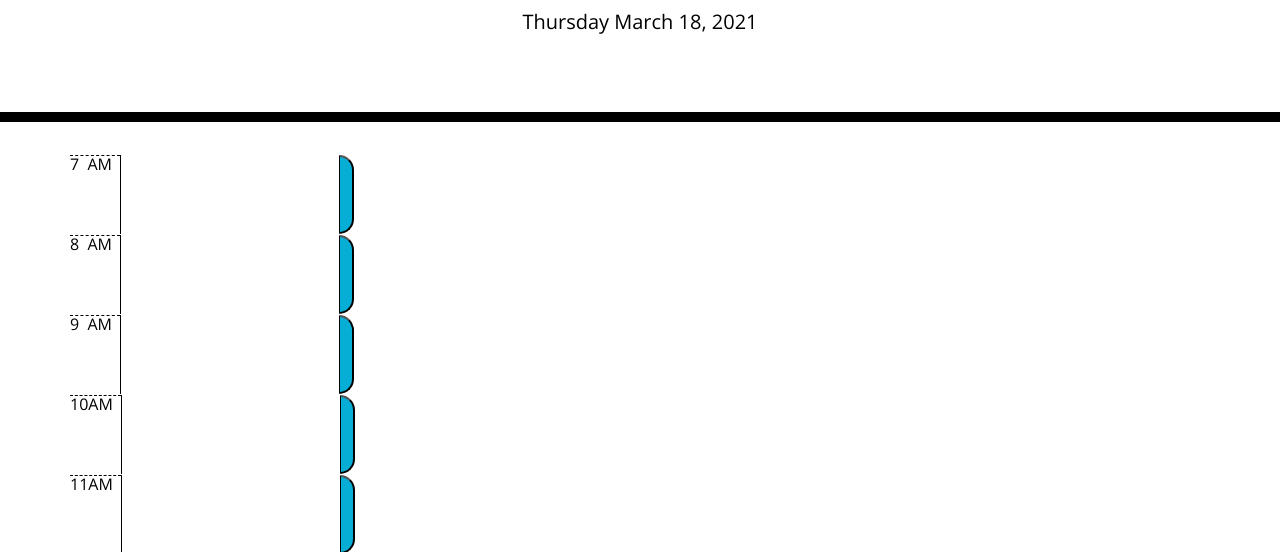
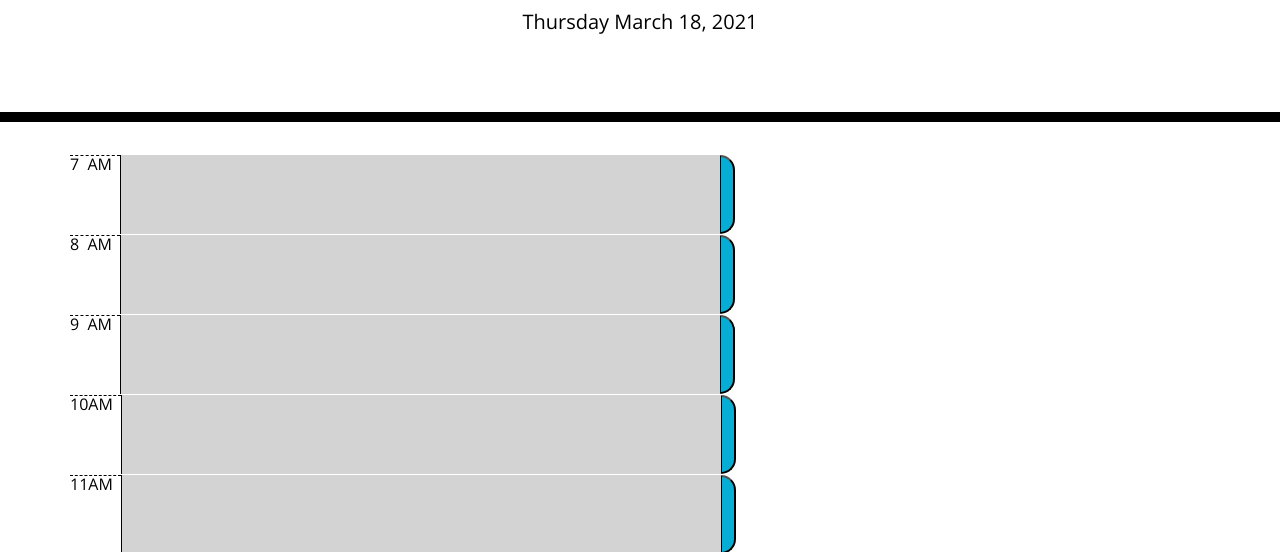
Before and after one commit to Xavy-Romeo/work-day-scheduler, a plain HTML site: page index.html in a window 1280 px wide. Shown: the part 182-734 px from the top of the page. Drawn offline with nearby package versions, Linux system fonts and the light colour scheme.

Commit message:
color coded past, current, and future times

```diff
--- a/assets/css/style.css
+++ b/assets/css/style.css
@@ -11,6 +11,7 @@ textarea{
   color: #000000;
   border-left: 1px solid black;
   padding: 10px;
+  width: 600px;
 }
 
 .jumbotron {
@@ -33,7 +34,7 @@ textarea{
 .row {
   white-space: pre-wrap;
   height: 80px;
-  border-top: 1px solid white;;
+  border-top: 1px solid white;
 }
 
 .hour {
--- a/assets/js/script.js
+++ b/assets/js/script.js
@@ -1,12 +1,25 @@
+var date = moment();
+
 var timeBlockValues = [
-    {time:'7  AM  ',input:'',id:'A'},{time:'8  AM  ',input:'',id:'B'},{time:'9  AM  ',input:'',id:'C'},{time:'10AM  ',input:'',id:'D'},
-    {time:'11AM  ',input:'',id:'E'},{time:'12PM  ',input:'',id:'F'},{time:'1  PM  ',input:'',id:'G'},{time:'2  PM  ',input:'',id:'H'},
-    {time:'3  PM  ',input:'',id:'I'},{time:'4  PM  ',input:'',id:'J'},{time:'5  PM  ',input:'',id:'K'},{time:'6  PM  ',input:'',id:'L'},{time:'7  PM  ',input:'',id:'M'}
+    {time:'7  AM  ',input:'',id:'A',moment: moment(date, 'H').set('hour', 7), hour: 7},
+    {time:'8  AM  ',input:'',id:'B',moment: moment(date, 'H').set('hour', 8), hour: 8},
+    {time:'9  AM  ',input:'',id:'C',moment: moment(date, 'H').set('hour', 9), hour: 9},
+    {time:'10AM  ',input:'',id:'D',moment: moment(date, 'H').set('hour', 10), hour: 10},
+    {time:'11AM  ',input:'',id:'E',moment: moment(date, 'H').set('hour', 11), hour: 11},
+    {time:'12PM  ',input:'',id:'F',moment: moment(date, 'H').set('hour', 12), hour: 12},
+    {time:'1  PM  ',input:'',id:'G',moment: moment(date, 'H').set('hour', 13), hour: 13},
+    {time:'2  PM  ',input:'',id:'H',moment: moment(date, 'H').set('hour', 14), hour: 14},
+    {time:'3  PM  ',input:'',id:'I',moment: moment(date, 'H').set('hour', 15), hour: 15},
+    {time:'4  PM  ',input:'',id:'J',moment: moment(date, 'H').set('hour', 16), hour: 16},
+    {time:'5  PM  ',input:'',id:'K',moment: moment(date, 'H').set('hour', 17), hour: 17},
+    {time:'6  PM  ',input:'',id:'L',moment: moment(date, 'H').set('hour', 18), hour: 18},
+    {time:'7  PM  ',input:'',id:'M',moment: moment(date, 'H').set('hour', 19), hour: 19}
 ];
 
 var startUp = function() {
     currentDayEl();
     timeBlocks();
+    auditBlocks();
 };
 
 var currentDayEl = function() {
@@ -24,7 +37,7 @@ var timeBlocks = function() {
              .addClass('row time-block')
              // add p, textarea and button elements to div
              .html('<p class="hour">' + timeBlockValues[i].time + '</p>'
-                    + '<textarea class="description" />'
+                    + '<textarea class="description future" id="input' + timeBlockValues[i].id + '"/>'
                     + '<button class="saveBtn" id="btn' + timeBlockValues[i].id + '"></button>'
              )
 
@@ -32,17 +45,26 @@ var timeBlocks = function() {
     }
 };
 
+// color code blocks
+var auditBlocks = function() {
+
+    for (i=0; i < timeBlockValues.length; i++){
+
+        // set time (hour) to timeBlockValue[i].hour
+        var time = moment(date, 'H').set('hour', timeBlockValues[i].hour);
+
+        // if time is current hour
+        if (moment(date, 'H').isSame(time)) {
+            $('#input' + timeBlockValues[i].id).removeClass('future')
+            $('#input' + timeBlockValues[i].id).addClass('present');
+        }
+
+        // if time is in the past
+        else if (moment().isAfter(timeBlockValues[i].moment)) {
+            $('#input' + timeBlockValues[i].id).removeClass('future present');
+            $('#input' + timeBlockValues[i].id).addClass('past');
+        }
+    }
+};
 
 startUp();
-
-
-
-
-
-
-// if (moment().isAfter(time)) {
-//     $(taskEl).addClass('list-group-item-danger');
-//   }
-//   else if (Math.abs(moment().diff(time, 'days')) <= 2) {
-//     $(taskEl).addClass('list-group-item-warning');
-//   }
```
